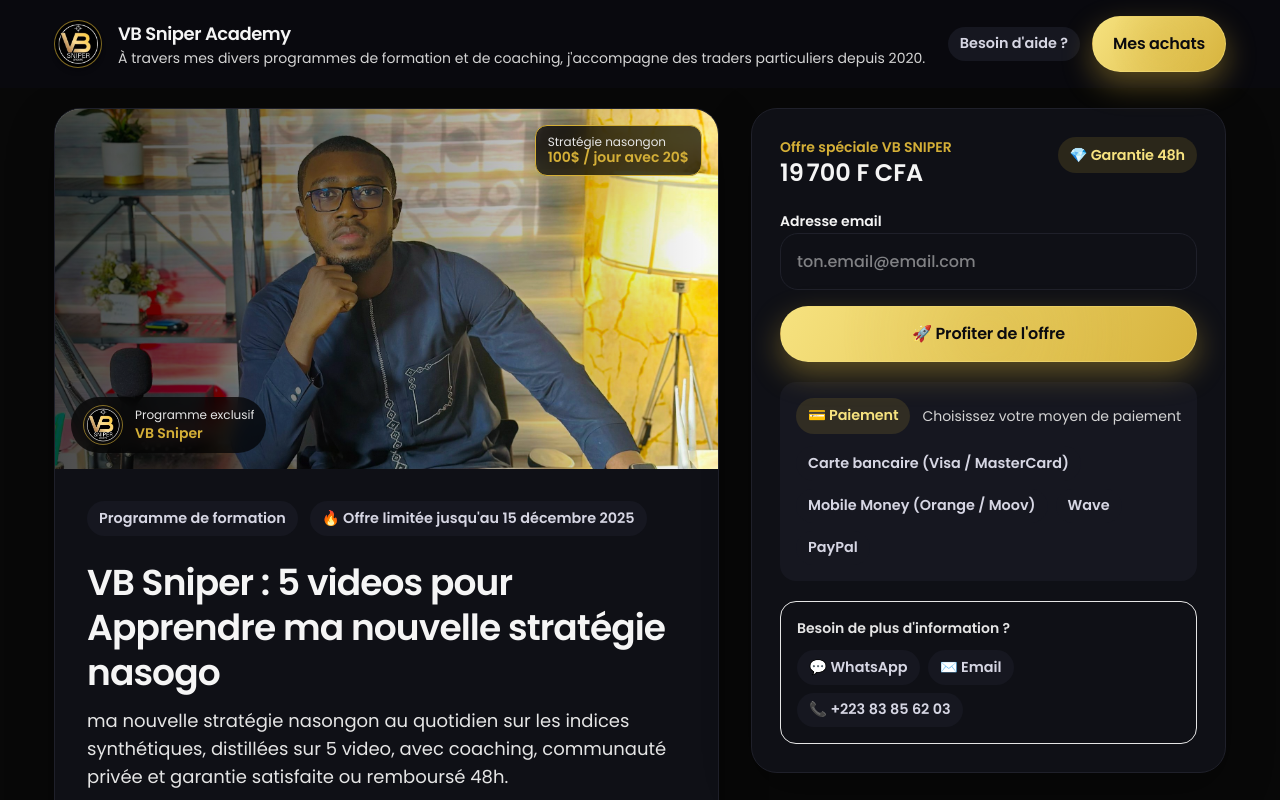
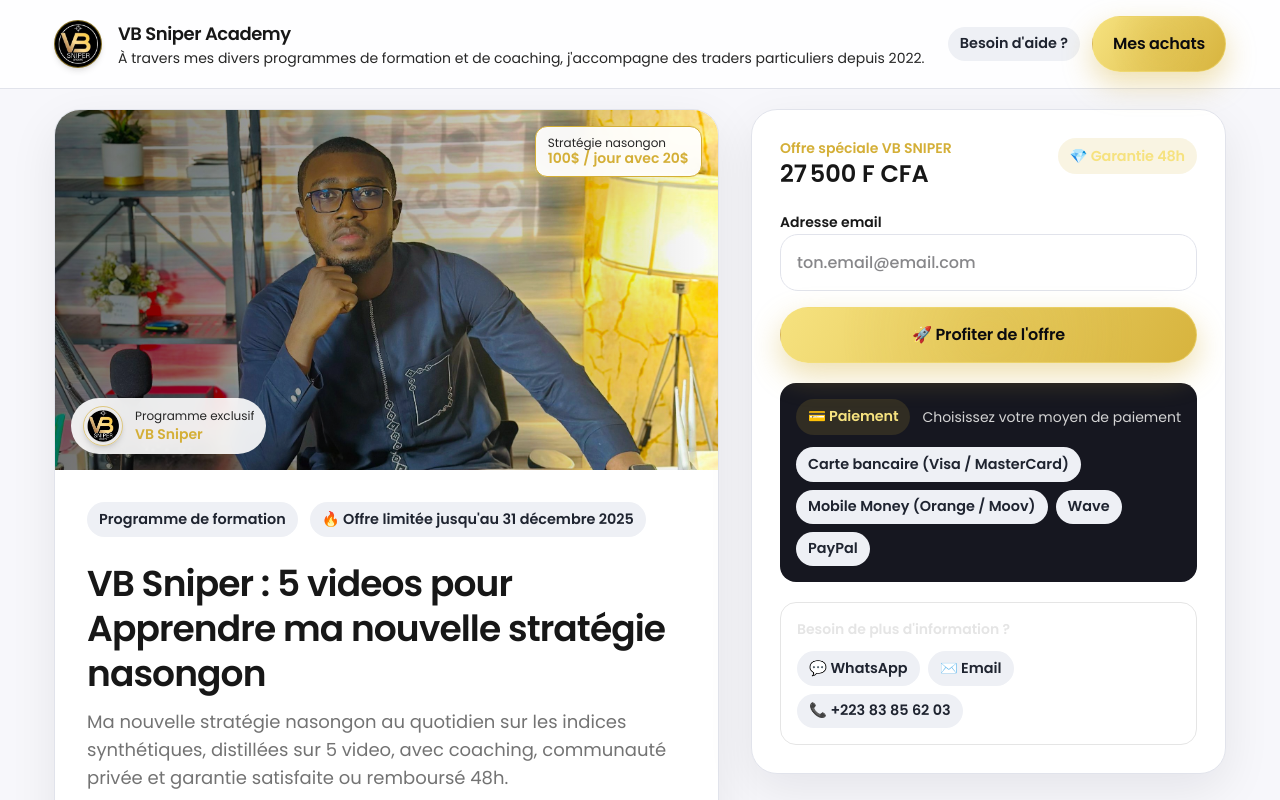
Before and after one commit to Sylla431/strategie_nasogo, a Next.js app: page / in a window 1280 px wide. Shown: the top 800 px of the page. Built offline with nearby package versions, Linux system fonts and the light colour scheme.

Commit message:
Update global styles and homepage content for improved aesthetics and accuracy. Changed color variables for a lighter theme, adjusted text colors for better readability, and corrected the store description date. Updated product pricing and promotional details for clarity.

```diff
--- a/src/app/globals.css
+++ b/src/app/globals.css
@@ -1,16 +1,16 @@
 @import "tailwindcss";
 
 :root {
-  --background: #080808;
-  --foreground: #f1f1f1;
-  --surface: #0f1016;
-  --muted: #161720;
-  --border: #1f202a;
+  --background: #f7f7fb;
+  --foreground: #0f1015;
+  --surface: #ffffff;
+  --muted: #eef0f5;
+  --border: #e1e3eb;
   --brand: #d4af37;
   --brand-contrast: #0b0b0f;
   --brand-accent: #f6e27f;
-  --shadow-strong: 0 28px 80px rgba(0, 0, 0, 0.45);
-  --shadow-soft: 0 16px 48px rgba(0, 0, 0, 0.32);
+  --shadow-strong: 0 28px 80px rgba(15, 16, 20, 0.12);
+  --shadow-soft: 0 16px 48px rgba(15, 16, 20, 0.08);
   --radius-lg: 26px;
   --radius-md: 18px;
   --radius-sm: 12px;
@@ -18,19 +18,19 @@
 
 @media (prefers-color-scheme: dark) {
   :root {
-    --background: #050507;
-    --surface: #0b0b10;
-    --foreground: #f7f7f9;
-    --muted: #11121a;
-    --border: #1a1b24;
-    --shadow-strong: 0 28px 80px rgba(0, 0, 0, 0.5);
-    --shadow-soft: 0 16px 48px rgba(0, 0, 0, 0.36);
+    --background: #f7f7fb;
+    --surface: #ffffff;
+    --foreground: #0f1015;
+    --muted: #eef0f5;
+    --border: #e1e3eb;
+    --shadow-strong: 0 28px 80px rgba(15, 16, 20, 0.12);
+    --shadow-soft: 0 16px 48px rgba(15, 16, 20, 0.08);
   }
 }
 
 body {
   background: radial-gradient(circle at 20% 20%, rgba(212, 175, 55, 0.08), transparent 32%),
-    radial-gradient(circle at 80% 0%, rgba(105, 79, 20, 0.18), transparent 34%),
+    radial-gradient(circle at 80% 0%, rgba(105, 79, 20, 0.12), transparent 34%),
     var(--background);
   color: var(--foreground);
   font-family: var(--font-primary), "Inter", system-ui, -apple-system, sans-serif;
@@ -62,9 +62,9 @@
 }
 
 .ghost-card {
-  background: linear-gradient(145deg, rgba(212, 175, 55, 0.12), rgba(15, 16, 22, 0.85));
-  border: 1px solid rgba(212, 175, 55, 0.35);
-  box-shadow: 0 18px 60px rgba(0, 0, 0, 0.4);
+  background: linear-gradient(145deg, rgba(212, 175, 55, 0.12), rgba(255, 255, 255, 0.92));
+  border: 1px solid rgba(212, 175, 55, 0.2);
+  box-shadow: 0 18px 60px rgba(15, 16, 20, 0.1);
   backdrop-filter: blur(14px);
 }
 
@@ -132,21 +132,21 @@
   padding: 0.4rem 0.75rem;
   border-radius: 999px;
   background: var(--muted);
-  color: #d6d6e3;
+  color: #1f2430;
   font-weight: 600;
   font-size: 0.9rem;
 }
 
 .rich-text {
   font-family: var(--font-primary), "Inter", system-ui, sans-serif;
-  color: #ececf5;
+  color: #1b1c21;
   line-height: 1.7;
 }
 
 .rich-text p {
   margin: 1rem 0;
   font-size: 1rem;
-  color: #d8d9e5;
+  color: #2d2e35;
 }
 
 .rich-text h1,
@@ -155,7 +155,7 @@
   margin: 1.5rem 0 0.75rem;
   letter-spacing: -0.02em;
   font-weight: 700;
-  color: #ffffff;
+  color: #0f0f13;
 }
 
 .rich-text h1 {
@@ -177,7 +177,7 @@
 .rich-text ol {
   margin: 0.75rem 0 1rem;
   padding-left: 1.25rem;
-  color: #d1d2de;
+  color: #2d2e35;
 }
 
 .rich-text li {
@@ -187,17 +187,17 @@
 .rich-text blockquote {
   margin: 1.5rem 0;
   padding: 1rem 1.25rem;
-  background: rgba(212, 175, 55, 0.06);
+  background: rgba(212, 175, 55, 0.08);
   border-left: 4px solid var(--brand);
   border-radius: var(--radius-md);
-  color: #f1eac9;
+  color: #2d2e35;
 }
 
 .rich-text img {
   width: 100%;
   border-radius: 20px;
   margin: 1.75rem 0;
-  box-shadow: 0 12px 30px rgba(0, 0, 0, 0.25);
+  box-shadow: 0 12px 30px rgba(0, 0, 0, 0.12);
 }
 
 .rich-text iframe {
--- a/src/app/page.tsx
+++ b/src/app/page.tsx
@@ -16,7 +16,7 @@
 const store = {
   name: "VB Sniper Academy",
   description:
-    "À travers mes divers programmes de formation et de coaching, j'accompagne des traders particuliers depuis 2020.",
+    "À travers mes divers programmes de formation et de coaching, j'accompagne des traders particuliers depuis 2022.",
   url: "#",
   logoUrl: "/logo/logo.png",
   socialLinks: {
@@ -37,13 +37,13 @@
 
 const product = {
   id: "prd_6dq35w",
-  name: "VB Sniper : 5 videos pour Apprendre ma nouvelle stratégie nasogo",
+  name: "VB Sniper : 5 videos pour Apprendre ma nouvelle stratégie nasongon",
   slug: "vps-v1",
   cover: "/images/3.jpg",
   thumbnail: "/images/Instructeur.jpg",
   description: productDescription,
-  price: 19700,
-  originalPrice: 49700,
+  price: 27500,
+  originalPrice: 39700,
   salePercent: 60,
   saleEndsAt: "2025-12-15T00:00:00Z",
   category: "Business & Finance",
@@ -124,9 +124,9 @@
 }
 
 const Stat = ({ value, label }: { value: string; label: string }) => (
-  <div className="flex flex-col gap-1 rounded-xl bg-[#1b1b25] p-3 text-center shadow-sm backdrop-blur">
+  <div className="flex flex-col gap-1 rounded-xl bg-white p-3 text-center shadow-sm border border-[#e1e3eb]">
     <span className="text-xl font-semibold text-brand">{value}</span>
-    <span className="text-sm text-neutral-300">{label}</span>
+    <span className="text-sm text-neutral-700">{label}</span>
   </div>
 );
 
@@ -147,8 +147,8 @@
   };
 
   return (
-    <div className="bg-transparent text-neutral-100">
-      <header className="sticky top-0 z-30  bg-[#0b0b10e6] backdrop-blur-lg p-4">
+    <div className="bg-transparent text-neutral-900">
+      <header className="sticky top-0 z-30 bg-white/85 backdrop-blur-lg p-4 border-b border-[#e1e3eb]">
         <div className="layout-shell flex flex-wrap items-center justify-between gap-3 sm:gap-4 py-4">
           <div className="flex items-center gap-3 sm:gap-4 min-w-0">
             <div className="relative h-12 w-12 flex-shrink-0 overflow-hidden rounded-full border border-[#d4af37]/60 bg-black shadow-md">
@@ -163,10 +163,10 @@
             <div className="min-w-0">
               {/* <p className="text-sm font-semibold text-brand">Boutique officielle</p> */}
               <p className="text-lg font-semibold tracking-tight">{store.name}</p>
-              <p className="text-xs text-neutral-300 sm:hidden">
-                Formations et coaching depuis 2020.
+              <p className="text-xs text-neutral-700 sm:hidden">
+                Formations et coaching depuis 2022.
               </p>
-              <p className="hidden sm:block text-sm text-neutral-300">
+              <p className="hidden sm:block text-sm text-neutral-800">
                 {store.description}
               </p>
             </div>
@@ -197,14 +197,14 @@
                 className="object-cover"
                 priority
               />
-              <div className="absolute inset-0 bg-gradient-to-r from-black/70 via-black/40 to-transparent" />
-              <div className="absolute right-4 top-4 z-10 rounded-xl border border-[#d4af37] bg-black/70 px-3 py-2 backdrop-blur max-sm:hidden">
-                <p className="text-xs text-neutral-200 leading-tight">Stratégie nasongon</p>
+              <div className="absolute inset-0 bg-gradient-to-r from-black/55 via-black/30 to-transparent" />
+              <div className="absolute right-4 top-4 z-10 rounded-xl border border-[#d4af37] bg-white/95 px-3 py-2 backdrop-blur max-sm:hidden">
+                <p className="text-xs text-neutral-800 leading-tight">Stratégie nasongon</p>
                 <p className="text-sm font-semibold text-brand leading-tight">
                   100$ / jour avec 20$
                 </p>
               </div>
-              <div className="absolute left-4 bottom-4 max-sm:left-4 max-sm:right-4 max-sm:bottom-3 flex items-center gap-3 rounded-full bg-black/70 px-3 py-2 backdrop-blur max-sm:w-[90%]">
+              <div className="absolute left-4 bottom-4 max-sm:left-4 max-sm:right-4 max-sm:bottom-3 flex items-center gap-3 rounded-full bg-white/90 px-3 py-2 backdrop-blur max-sm:w-[90%]">
                 <div className="relative h-10 w-10 flex-shrink-0 overflow-hidden rounded-full border border-[#d4af37]/60 shadow-md">
                   <Image
                     src={store.logoUrl}
@@ -216,11 +216,11 @@
                 </div>
                 <div className="flex-1 min-w-0">
                   <div className="block sm:hidden">
-                    <p className="text-xs text-neutral-200 truncate">100$ / jour avec 20$</p>
+                    <p className="text-xs text-neutral-800 truncate">100$ / jour avec 20$</p>
                     <p className="text-sm font-semibold text-brand truncate">Stratégie nasongon</p>
                   </div>
                   <div className="hidden sm:block">
-                    <p className="text-xs text-neutral-200 truncate">Programme exclusif</p>
+                    <p className="text-xs text-neutral-800 truncate">Programme exclusif</p>
                     <p className="text-sm font-semibold text-brand truncate">VB Sniper</p>
                   </div>
                 </div>
@@ -239,7 +239,7 @@
               <div className="flex flex-wrap items-center gap-3">
                 <span className="pill-neutral">{product.type}</span>
                 <span className="pill-neutral">
-                  🔥 Offre limitée jusqu&apos;au 15 décembre 2025
+                  🔥 Offre limitée jusqu&apos;au 31 décembre 2025
                 </span>
               </div>
 
@@ -247,8 +247,8 @@
                 <h1 className="text-3xl md:text-4xl font-semibold leading-tight tracking-tight">
                   {product.name}
                 </h1>
-                <p className="text-lg text-neutral-200 max-w-3xl">
-                  ma nouvelle stratégie nasongon au quotidien sur les
+                <p className="text-lg text-neutral-500 max-w-3xl">
+                  Ma nouvelle stratégie nasongon au quotidien sur les
                   indices synthétiques, distillées sur 5 video, avec coaching,
                   communauté privée et garantie satisfaite ou remboursé 48h.
                 </p>
@@ -264,7 +264,7 @@
                   </span>
                 </div>
                 <span className="badge-soft">-{product.salePercent}%</span>
-              <span className="text-sm text-neutral-300">
+              <span className="text-sm text-neutral-700">
                   Économisez {formatPrice(savings)}
                 </span>
               </div>
@@ -295,7 +295,7 @@
               </div> */}
               <div className="space-y-3">
 
-                <p className="text-lg text-neutral-200 max-w-3xl">
+                <p className="text-lg text-neutral-500 max-w-3xl">
                 Formation Nansongon est une formation basée sur une stratégie simple et testée sur les indices synthétiques, conçue pour générer jusqu’à 100$ par jour avec un petit capital. Elle repose sur l’analyse des zones, la répétition des mouvements du marché et une gestion du risque stricte.
 
 Cette formation t’apprend à entrer avec précision, à sécuriser rapidement tes profits et à construire une routine de trading claire et disciplinée. Elle s’adresse aux débutants sérieux comme aux traders intermédiaires qui veulent arrêter de compliquer le trading et se concentrer sur ce qui fonctionne réellement.
```
